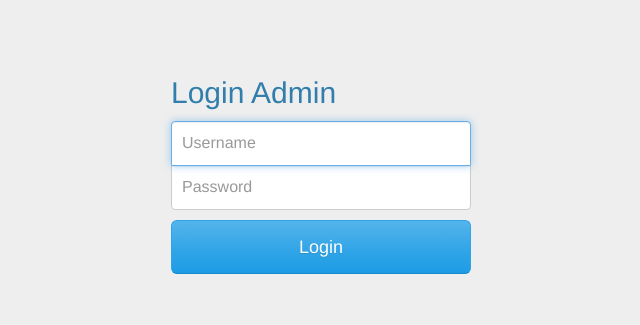
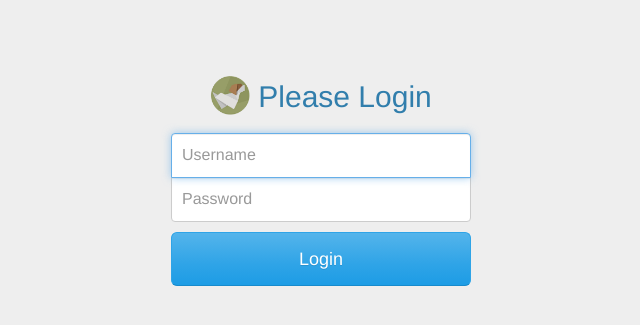
Before and after one commit to hazelAdmin/Admin, a PHP site: page / in a window 1280 px wide. Shown: the top 325 px of the page, without its empty margins (319-959 px from the left). Run offline with PHP 8.4, Linux system fonts and the light colour scheme.

Commit message:
penambahan logo

```diff
--- a/index.php
+++ b/index.php
@@ -118,7 +118,9 @@
             unset($_SESSION['err']);
 		}
 		?>
-        <h2 class="form-signin-heading">Login Admin</h2>
+		<!-- Penambahan Logo -->
+        <h2 class="form-signin-heading" style="text-align:center">
+		<img src="logo.png" width="40" height="40" style="float:center; margin:0 8px 8px 0;"/>Please Login</h2>
         <input type="text" name="username" class="form-control" placeholder="Username" required autofocus>
         <input type="password" name="password" class="form-control" placeholder="Password" required>
         <button class="btn btn-lg btn-primary btn-block" type="submit" name="login">Login</button>
```
Also changed, not shown: beranda.png (added), logo.png (added), logohazel.jpg (added).
